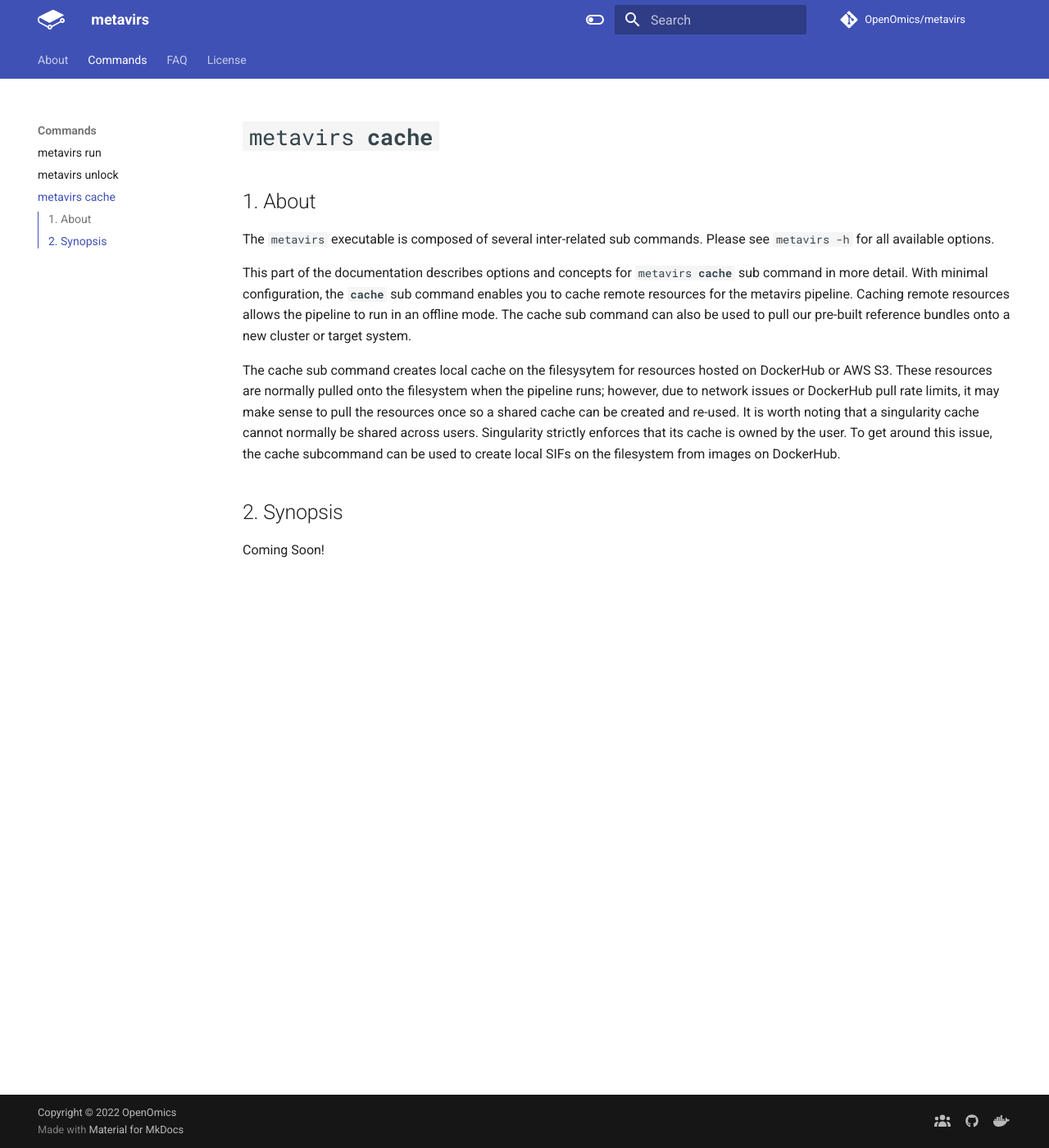
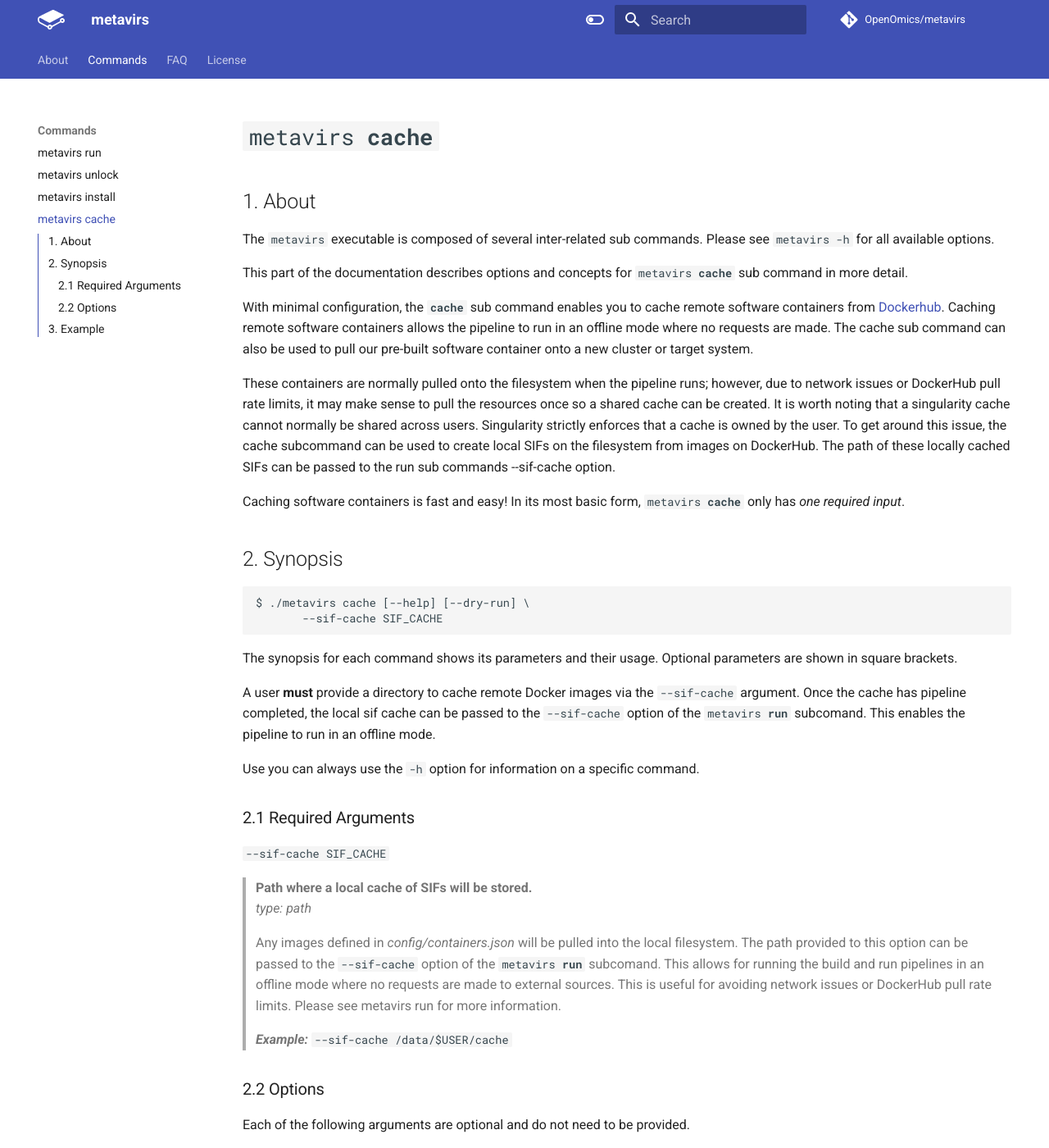
Before and after one commit to OpenOmics/metavirs, an MkDocs documentation site: the page built from docs/usage/cache.md, in a window 1280 px wide and 1400 px high. Shown: the whole window at 82% size. Built offline with MkDocs 1.6.1 and Material for MkDocs 9.7.7, drawn with Linux system fonts in a browser that asks for light colours; comment, search, counter and statistics services are not loaded; the version menu is left out; some of the changed text lies outside the part shown.

Commit message:
Adding documentation new install sub command and other new features

````diff
--- a/docs/usage/cache.md
+++ b/docs/usage/cache.md
@@ -3,23 +3,23 @@
 ## 1. About
 The `metavirs` executable is composed of several inter-related sub commands. Please see `metavirs -h` for all available options.
 
-This part of the documentation describes options and concepts for <code>metavirs <b>cache</b></code> sub command in more detail. With minimal configuration, the **`cache`** sub command enables you to cache remote resources for the  metavirs pipeline. Caching remote resources allows the pipeline to run in an offline mode. The cache sub command can also be used to pull our pre-built reference bundles onto a new cluster or target system.
+This part of the documentation describes options and concepts for <code>metavirs <b>cache</b></code> sub command in more detail.
 
-The cache sub command creates local cache on the filesysytem for resources hosted on DockerHub or AWS S3. These resources are normally pulled onto the filesystem when the pipeline runs; however, due to network issues or DockerHub pull rate limits, it may make sense to pull the resources once so a shared cache can be created and re-used. It is worth noting that a singularity cache cannot normally be shared across users. Singularity strictly enforces that its cache is owned by the user. To get around this issue, the cache subcommand can be used to create local SIFs on the filesystem from images on DockerHub.
+With minimal configuration, the **`cache`** sub command enables you to cache remote software containers from [Dockerhub](https://hub.docker.com/u/skchronicles). Caching remote software containers allows the pipeline to run in an offline mode where no requests are made. The cache sub command can also be used to pull our pre-built software container onto a new cluster or target system.
+
+These containers are normally pulled onto the filesystem when the pipeline runs; however, due to network issues or DockerHub pull rate limits, it may make sense to pull the resources once so a shared cache can be created. It is worth noting that a singularity cache cannot normally be shared across users. Singularity strictly enforces that a cache is owned by the user. To get around this issue, the cache subcommand can be used to create local SIFs on the filesystem from images on DockerHub. The path of these locally cached SIFs can be passed to the run sub commands --sif-cache option.
+
+Caching software containers is fast and easy! In its most basic form, <code>metavirs <b>cache</b></code> only has *one required input*.
 
 ## 2. Synopsis
-
-Coming Soon!
-
-<!-- ```text
-$ ./metavirs cache [-h] --sif-cache SIF_CACHE \
-                     [--resource-bundle RESOURCE_BUNDLE] \
-                     [--dry-run]
+```text
+$ ./metavirs cache [--help] [--dry-run] \
+       --sif-cache SIF_CACHE
 ```
 
 The synopsis for each command shows its parameters and their usage. Optional parameters are shown in square brackets.
 
-A user **must** provide a directory to cache remote Docker images via the `--sif-cache` argument. Once the cache has pipeline completed, the local sif cache can be passed to the `--sif-cache` option of the <code>metavirs <b>build</b></code> and <code>metavirs <b>run</b></code> subcomand. This enables the build and run pipeline to run in an offline mode.
+A user **must** provide a directory to cache remote Docker images via the `--sif-cache` argument. Once the cache has pipeline completed, the local sif cache can be passed to the `--sif-cache` option of the <code>metavirs <b>run</b></code> subcomand. This enables the pipeline to run in an offline mode.
 
 Use you can always use the `-h` option for information on a specific command.
 
@@ -27,10 +27,10 @@ Use you can always use the `-h` option for information on a specific command.
 
 `--sif-cache SIF_CACHE`
 
-> **Path where a local cache of SIFs will be stored..**
-> *type: string*
+> **Path where a local cache of SIFs will be stored.**
+> *type: path*
 >
-> Any images defined in *config/containers/images.json* will be pulled into the local filesystem. The path provided to this option can be passed to the `--sif-cache` option of the <code>metavirs <b>build</b></code> and <code>metavirs <b>run</b></code> subcomand. This allows for running the build and run pipelines in an offline mode where no requests are made to exteexomel sources. This is useful for avoiding network issues or DockerHub pull rate limits. Please see metavirs build and run for more information.
+> Any images defined in *config/containers.json* will be pulled into the local filesystem. The path provided to this option can be passed to the `--sif-cache` option of the <code>metavirs <b>run</b></code> subcomand. This allows for running the build and run pipelines in an offline mode where no requests are made to external sources. This is useful for avoiding network issues or DockerHub pull rate limits. Please see metavirs run for more information.
 >
 > ***Example:*** `--sif-cache /data/$USER/cache`
 
@@ -49,9 +49,9 @@ Each of the following arguments are optional and do not need to be provided.
 ---
   `--dry-run`
 > **Dry run the pipeline.**
-> *type: boolean*
+> *type: boolean flag*
 >
-> Displays what steps in the pipeline remain or will be run. Does not execute anything!
+> Only displays what software container will be cached locally. Does not execute anything!
 >
 > ***Example:*** `--dry-run`
 
@@ -62,11 +62,15 @@ srun -N 1 -n 1 --time=12:00:00 -p interactive --mem=8gb  --cpus-per-task=4 --pty
 module purge
 module load singularity snakemake
 
-# Step 1.) Dry run cache to see what will be pulled
-./metavirs cache --sif-cache /scratch/$USER/cache \
+# Step 1.) Dry run to see what will be pulled
+./metavirs cache --sif-cache /data/$USER/cache \
                  --dry-run
 
-# Step 2.) Cache remote resources locally
-./metavirs cache --sif-cache /scratch/$USER/cache
+# Step 2.) Cache remote resources locally.
+# This command will NOT automatically submit
+# a job to the cluster. As so, we recommend
+# submitting this next command to the cluster
+# as a job. Download speeds will vary so it
+# is best to set the wall time a few hours.
+./metavirs cache --sif-cache /data/$USER/cache
 ```
--->
--- a/docs/usage/run.md
+++ b/docs/usage/run.md
@@ -124,6 +125,15 @@ Each of the following arguments are optional, and do not need to be provided.
 > ***Example:*** `--singularity-cache /data/$USER/SIFs`
 
 ---
+  `--resource-bundle RESOURCE_BUNDLE`
+> **Path to a resource bundle downloaded with the install sub command.**
+> *type: path*
+>
+> The resource bundle contains the set of required reference files for processing any data. The path provided to this option will be the path to the metavirs directory that was created when running the install sub command. Please see the install sub command for more information about downloading the pipeline's resource bundle.
+>
+> ***Example:*** `--resource-bundle /data/$USER/refs/metavirs`
+
+---
   `--threads THREADS`
 > **Max number of threads for each process.**
 > *type: int*
--- a/mkdocs.yml
+++ b/mkdocs.yml
@@ -49,7 +49,7 @@ plugins:
 extra:
   social:
     - icon: fontawesome/solid/users
-      link: https://ncbr.ncifcrf.gov/
+      link: https://idss-bioinformatics.nih.gov/
     - icon: fontawesome/brands/github
       link: https://github.com/OpenOmics
     - icon: fontawesome/brands/docker
@@ -100,6 +100,7 @@ nav:
   - Commands:
     - metavirs run: usage/run.md
     - metavirs unlock: usage/unlock.md
+    - metavirs install: usage/install.md
     - metavirs cache: usage/cache.md
   - FAQ:
     - General Questions: faq/questions.md
````
Also changed, not shown: other parts of docs/usage/cache.md (+1 -1 lines), other parts of docs/usage/run.md (+1 -0 lines), README.md (+3 -1 lines), docs/index.md (+2 -1 lines), docs/usage/install.md (added, +105 -0 lines).
